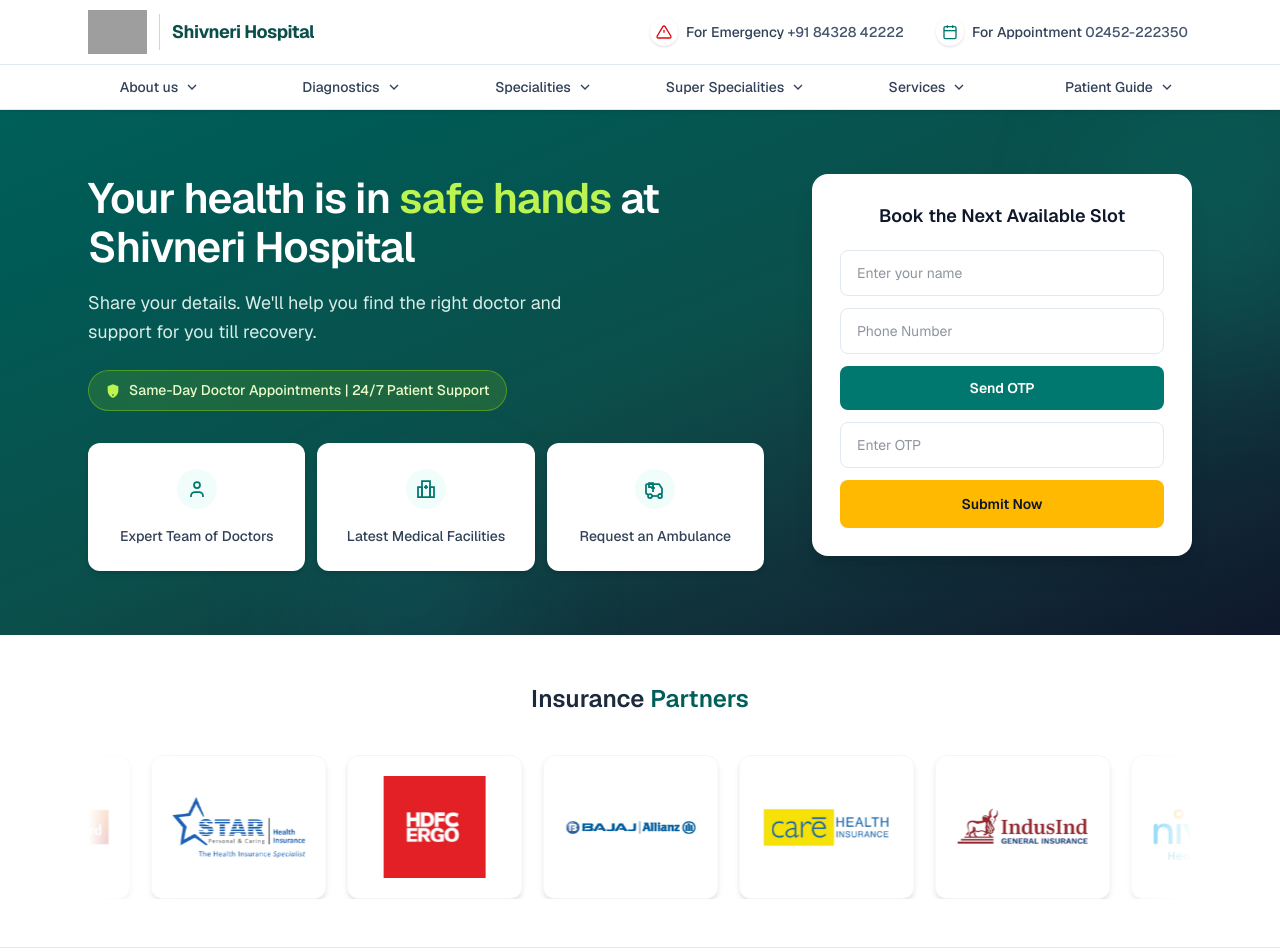
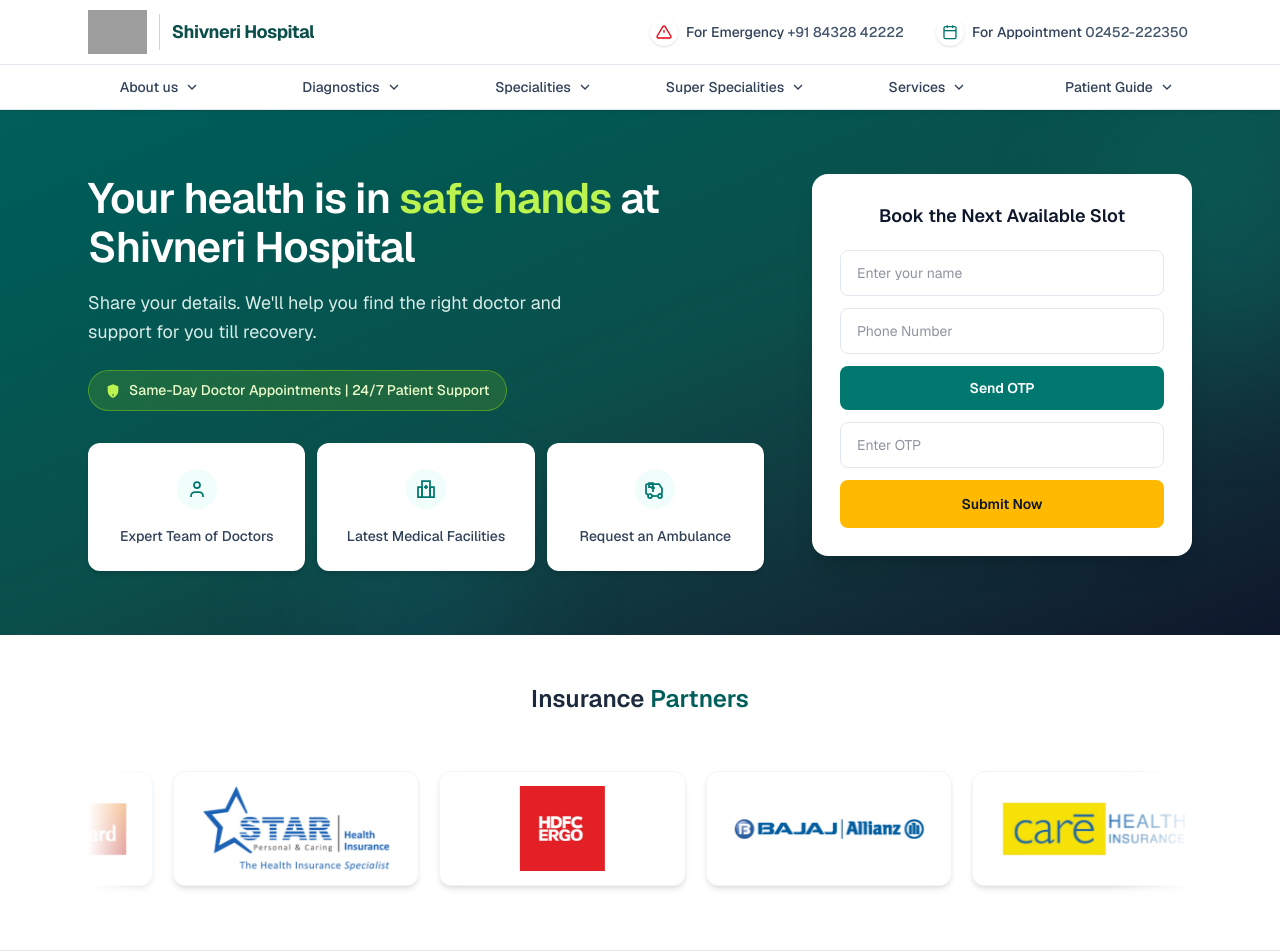
Before and after one commit to rp98nt/shivnerihospital, a Next.js app: page / in a window 1280 px wide. Shown: the top 952 px of the page. Built offline with nearby package versions, Linux system fonts and the light colour scheme; grey boxes are pictures that could not be loaded.

Commit message:
feat: bar-shaped insurance cards with 1.2x hover scale

```diff
--- a/components/insurance-partners.tsx
+++ b/components/insurance-partners.tsx
@@ -33,7 +33,7 @@ export function InsurancePartners() {
           Insurance <span className="text-teal-800">Partners</span>
         </h2>
 
-        <div className="insurance-carousel-mask relative mt-8 sm:mt-10">
+        <div className="insurance-carousel-mask relative mt-8 py-3 sm:mt-10 sm:py-4">
           <div className="insurance-carousel-track flex w-max gap-4 sm:gap-5">
             {carouselItems.map((partner, index) => (
               <InsurancePartnerCard
@@ -50,7 +50,7 @@ export function InsurancePartners() {
 
 function InsurancePartnerCard({ partner }: { partner: InsurancePartner }) {
   return (
-    <article className="insurance-partner-card group flex h-32 w-40 shrink-0 items-center justify-center rounded-xl border border-slate-100 bg-white p-4 shadow-md transition duration-300 hover:-translate-y-1.5 hover:shadow-xl sm:h-36 sm:w-44 sm:p-5">
+    <article className="insurance-partner-card group relative z-0 flex h-[6.4rem] w-56 shrink-0 items-center justify-center rounded-xl border border-slate-100 bg-white px-5 py-3 shadow-md transition-[transform,box-shadow] duration-300 hover:z-10 hover:scale-[1.2] hover:shadow-xl sm:h-[7.2rem] sm:w-[15.4rem] sm:px-6 sm:py-3.5">
       <Image
         src={partner.logo}
         alt={partner.name}
```
